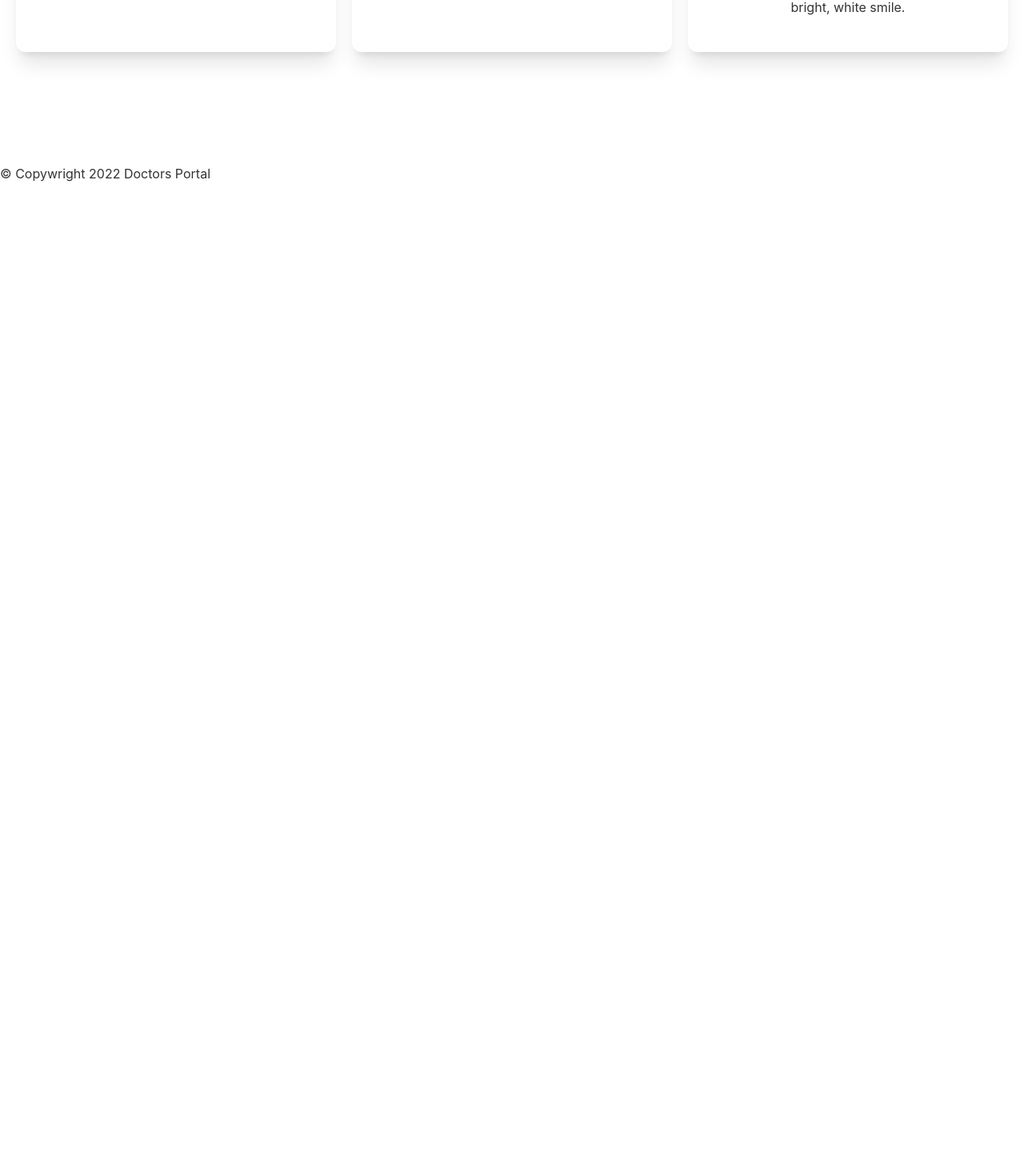
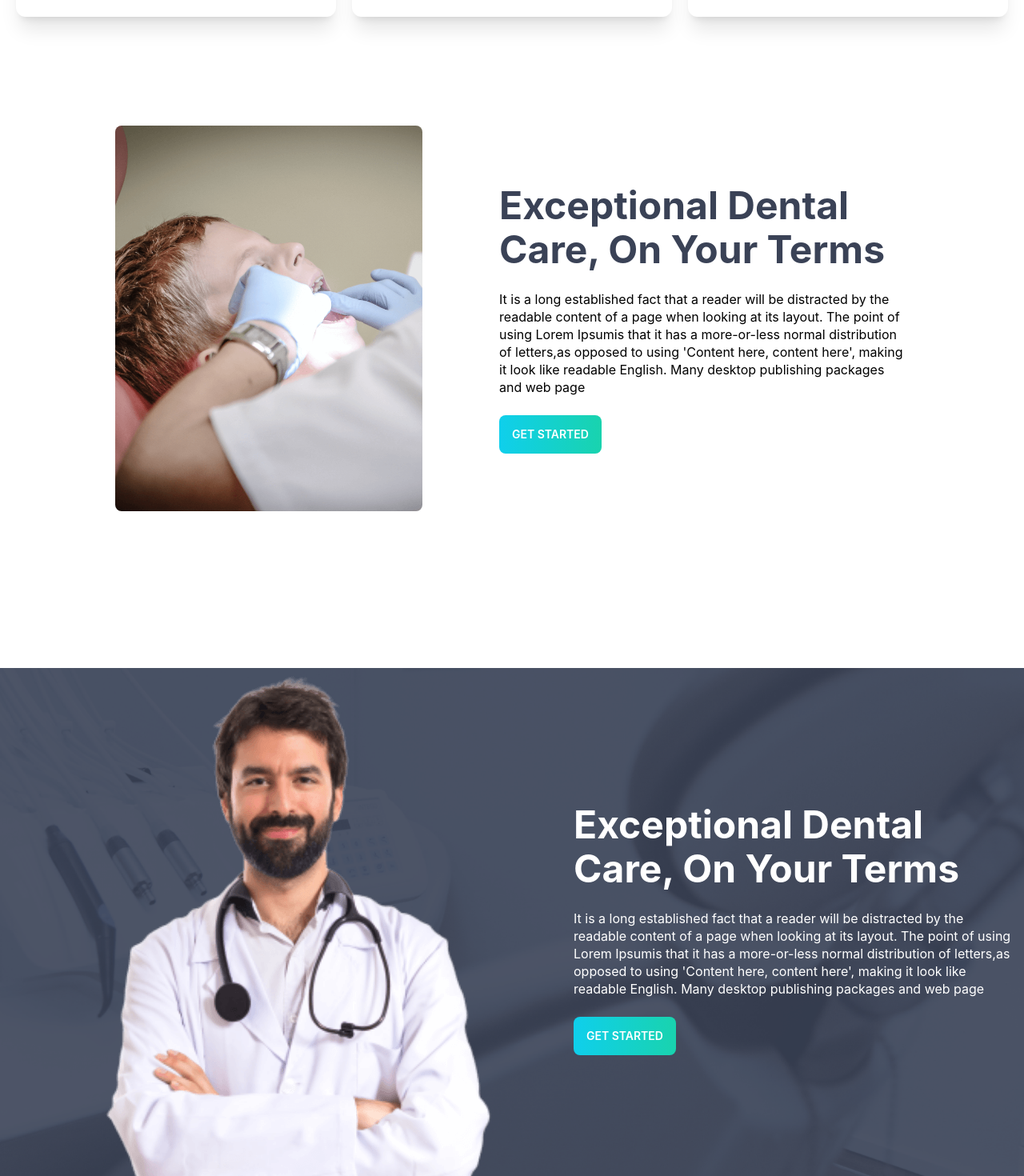
Before and after one commit to hnMurshed/doctors-portal-client, a React (Create React App) app: page / in a window 1280 px wide. Shown: the part 1636-3106 px from the top of the page at 80% size. Before the commit the page ends 1865 px from the top, so only its background shows below. Built offline with nearby package versions, Linux system fonts and the light colour scheme.

Commit message:
exceptional and appointment section added oh homepage

```diff
--- /dev/null
+++ b/src/pages/home/Appointment/Appointment.js
@@ -0,0 +1,27 @@
+import React from 'react';
+import ButtonPrimarySecondary from '../../shared/ButtonPrimarySecondary/ButtonPrimarySecondary';
+import doctor from '../../../assets/images/doctor-small.png';
+import bg from '../../../assets/images/appointment.png';
+
+const appoinmentStyle = {
+    backgroundImage: `url('${bg}')`,
+    backgroundPosition: 'cover',
+    backgroundRepeat: 'no-repeat'
+}
+
+const Appointment = () => {
+    return (
+        <div className="hero" style={appoinmentStyle}>
+            <div className="hero-content flex-col lg:flex-row py-0">
+                <img src={doctor} alt='' className="w-full hidden lg:block" />
+                <div className='text-white'>
+                    <h1 className="text-[48px] font-bold capitalize leading-[55px]">Exceptional Dental Care, on Your Terms</h1>
+                    <p className="py-6 leading-[22px]">It is a long established fact that a reader will be distracted by the readable content of a page when looking at its layout. The point of using Lorem Ipsumis that it has a more-or-less normal distribution of letters,as opposed to using 'Content here, content here', making it look like readable English. Many desktop publishing packages and web page</p>
+                    <ButtonPrimarySecondary>Get Started</ButtonPrimarySecondary>
+                </div>
+            </div>
+        </div>
+    );
+};
+
+export default Appointment;
--- a/src/pages/home/Benner/Benner.js
+++ b/src/pages/home/Benner/Benner.js
@@ -1,6 +1,7 @@
 import React from 'react';
 import bennerBg from '../../../assets/images/bg.png';
 import chairImg from '../../../assets/images/chair.png';
+import ButtonPrimarySecondary from '../../shared/ButtonPrimarySecondary/ButtonPrimarySecondary';
 
 const bennerRootDivStyle = {
     backgroundImage: `url('${bennerBg}')`,
@@ -10,13 +11,13 @@ const bennerRootDivStyle = {
 
 const Benner = () => {
     return (
-        <div className="hero min-h-screen" style={bennerRootDivStyle}>
+        <div className="hero py-20 lg:py-0 lg:min-h-screen" style={bennerRootDivStyle}>
             <div className="hero-content flex-col lg:flex-row-reverse gap-12 custom-container">
-                <img src={chairImg} className="max-w-lg rounded-lg shadow-2xl" alt=''/>
+                <img src={chairImg} className="md:max-w-lg rounded-lg shadow-2xl" alt=''/>
                 <div>
                     <h1 className="text-5xl font-bold capitalize">Your new smile starts here</h1>
                     <p className="py-6">Provident cupiditate voluptatem et in. Quaerat fugiat ut assumenda excepturi exercitationem quasi. In deleniti eaque aut repudiandae et a id nisi.</p>
-                    <button className="btn bg-gradient-to-l hover:bg-gradient-to-r from-secondary to-primary text-white border-0">Get Started</button>
+                    <ButtonPrimarySecondary>Get Started</ButtonPrimarySecondary>
                 </div>
             </div>
         </div>
--- /dev/null
+++ b/src/pages/home/Exceptional/Exceptional.js
@@ -0,0 +1,20 @@
+import React from 'react';
+import img from '../../../assets/images/treatment.png';
+import ButtonPrimarySecondary from '../../shared/ButtonPrimarySecondary/ButtonPrimarySecondary';
+
+const Exceptional = () => {
+    return (
+        <div className="hero custom-container md:px-16 pb-20 lg:pb-[180px]">
+            <div className="hero-content flex-col lg:flex-row gap-y-9 gap-x-24">
+                <img src={img} alt='' className="md:max-w-sm rounded-lg" />
+                <div>
+                    <h1 className="text-[48px] font-bold capitalize text-accent leading-[55px]">Exceptional Dental Care, on Your Terms</h1>
+                    <p className="py-6 text-[#000000] leading-[22px]">It is a long established fact that a reader will be distracted by the readable content of a page when looking at its layout. The point of using Lorem Ipsumis that it has a more-or-less normal distribution of letters,as opposed to using 'Content here, content here', making it look like readable English. Many desktop publishing packages and web page</p>
+                    <ButtonPrimarySecondary>Get Started</ButtonPrimarySecondary>
+                </div>
+            </div>
+        </div>
+    );
+};
+
+export default Exceptional;
--- a/src/pages/home/Home/Home.js
+++ b/src/pages/home/Home/Home.js
@@ -1,5 +1,7 @@
 import React from 'react';
+import Appointment from '../Appointment/Appointment';
 import Benner from '../Benner/Benner';
+import Exceptional from '../Exceptional/Exceptional';
 import Landing from '../Landing/Landing';
 import Services from '../Services/Services';
 
@@ -9,6 +11,8 @@ const Home = () => {
             <Benner></Benner>
             <Landing></Landing>
             <Services></Services>
+            <Exceptional></Exceptional>
+            <Appointment></Appointment>
         </div>
     );
 };
--- a/src/pages/home/Services/Services.js
+++ b/src/pages/home/Services/Services.js
@@ -22,11 +22,11 @@ const Services = () => {
             _id: 3,
             img: whitening,
             name: 'Teeth Whitening',
-            description: 'Teeth Whitening can effectively make teeth white and bright, give you glowing smile. Enjoy the boost in confidence of a bright, white smile.'
+            description: 'Teeth Whitening can effectively make teeth white and bright, give you glowing smile.'
         },
     ]
     return (
-        <div className='py-[140px] px-5'>
+        <div className='py-20 lg:py-[120px] px-5'>
             <h5 className='text-center uppercase text-secondary text-[20px] font-bold'>Our Services</h5>
             <h3 className='text-center capitalize text-accent text-[36px] mb-16'>Services we provide</h3>
             <div className="grid grid-cols-1 md:grid-cols-2 lg:grid-cols-3 gap-5">
--- /dev/null
+++ b/src/pages/shared/ButtonPrimarySecondary/ButtonPrimarySecondary.js
@@ -0,0 +1,9 @@
+import React from 'react';
+
+const ButtonPrimarySecondary = ({children}) => {
+    return (
+        <button className="btn bg-gradient-to-l hover:bg-gradient-to-r from-secondary to-primary text-white border-0">{children}</button>
+    );
+};
+
+export default ButtonPrimarySecondary;
```
